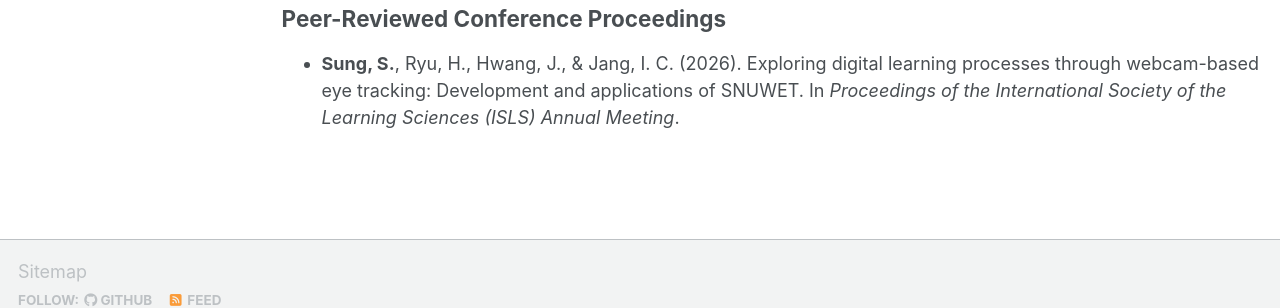
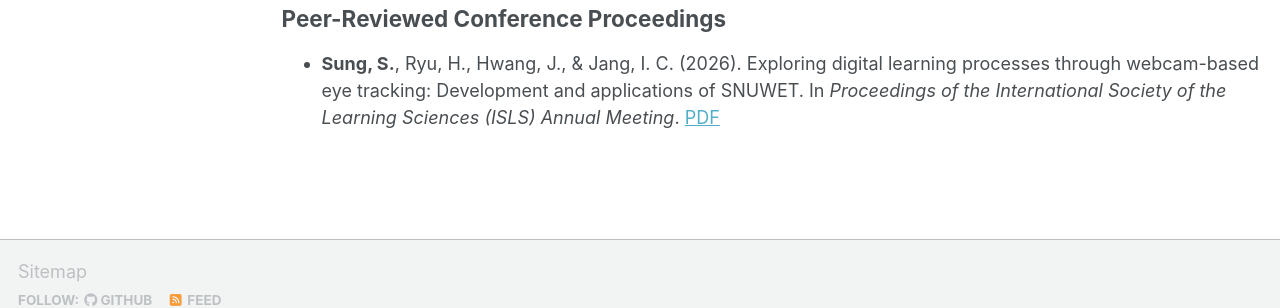
Before and after one commit to siwonsung/siwonsung.github.io, a Jekyll site: the page built from _pages/publications.html, in a window 1280 px wide and 960 px high. Shown: the part 583-891 px from the top of the window. Built offline with Jekyll 4.4.1, drawn with Linux system fonts in a browser that asks for light colours; a script bundle is joined from its source files by our own code; library files that are not in the unit come from our copies.

Commit message:
Add PDF link to ISLS 2026 proceeding

```diff
--- a/_pages/publications.html
+++ b/_pages/publications.html
@@ -20,5 +20,5 @@
 <h2>Peer-Reviewed Conference Proceedings</h2>
 
 <ul>
-  <li><strong>Sung, S.</strong>, Ryu, H., Hwang, J., &amp; Jang, I. C. (2026). Exploring digital learning processes through webcam-based eye tracking: Development and applications of SNUWET. In <em>Proceedings of the International Society of the Learning Sciences (ISLS) Annual Meeting</em>.</li>
+  <li><strong>Sung, S.</strong>, Ryu, H., Hwang, J., &amp; Jang, I. C. (2026). Exploring digital learning processes through webcam-based eye tracking: Development and applications of SNUWET. In <em>Proceedings of the International Society of the Learning Sciences (ISLS) Annual Meeting</em>. <a href="/files/2026_ISLS_Proceedings_Sung_et_al.pdf" target="_blank" rel="noopener">PDF</a></li>
 </ul>
```
